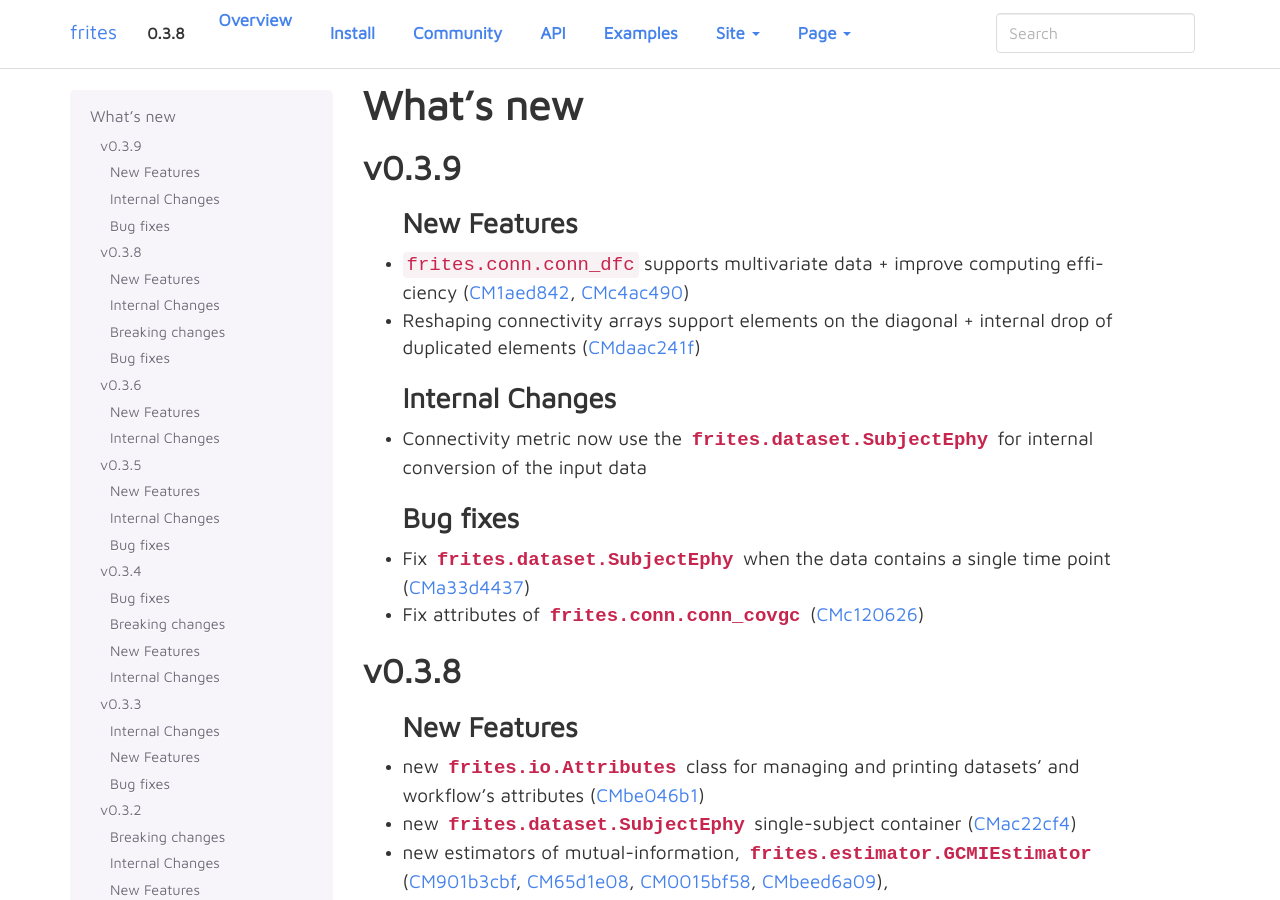
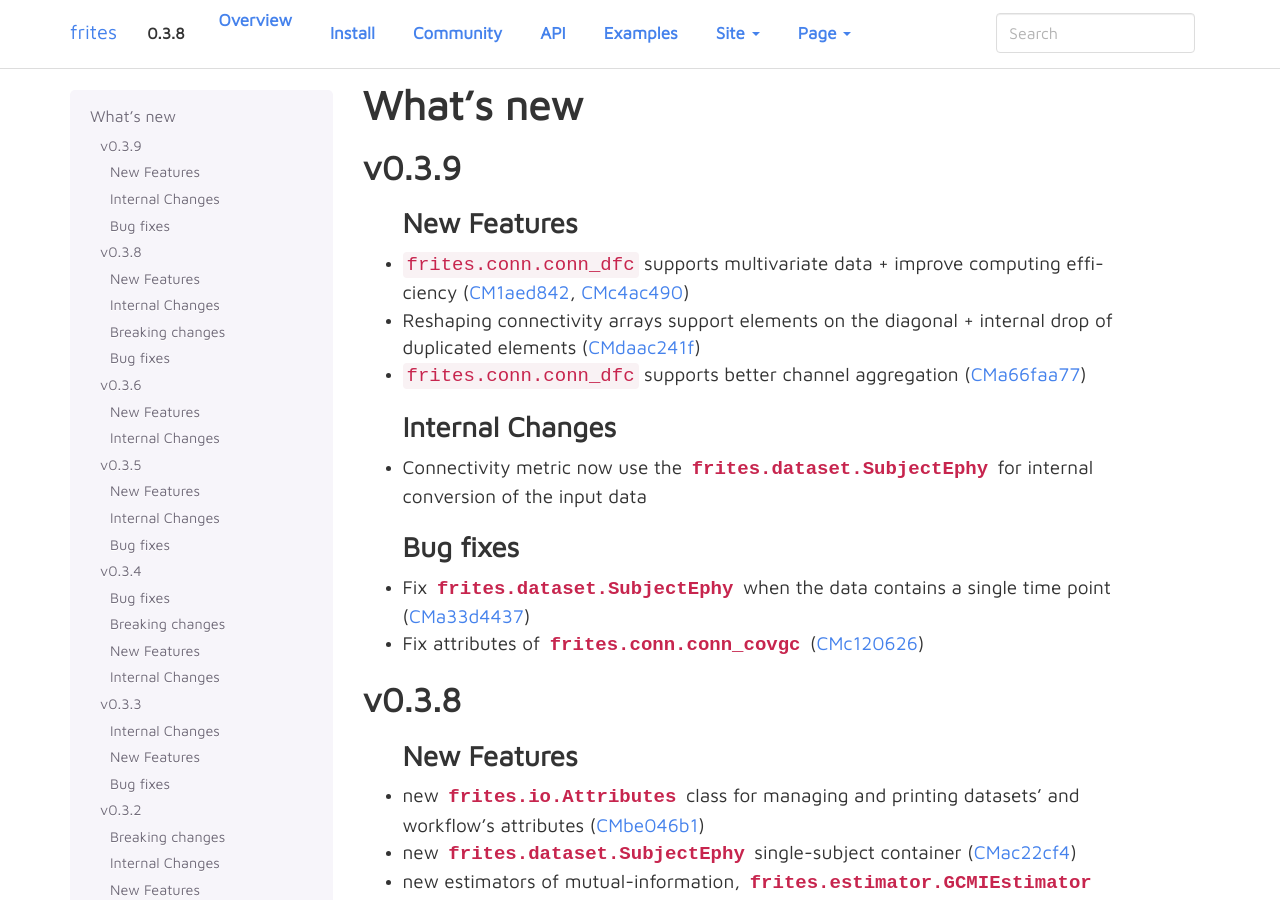
Before and after one commit to brainets/frites, a Sphinx documentation site: the page built from docs/source/whatsnew.rst, in a window 1280 px wide and 900 px high. Built offline with Sphinx 7.4.7, drawn with Linux system fonts in a browser that asks for light colours; pages that are not in the unit, such as notebooks, are missing from menus; cross-references to code outside the pages are shown as plain code.

Commit message:
Update whatsnew

```diff
--- a/docs/source/whatsnew.rst
+++ b/docs/source/whatsnew.rst
@@ -10,6 +10,7 @@ New Features
 ++++++++++++
 * :py:`frites.conn.conn_dfc` supports multivariate data + improve computing efficiency (:commit:`1aed842`, :commit:`c4ac490`)
 * Reshaping connectivity arrays support elements on the diagonal + internal drop of duplicated elements (:commit:`daac241f`)
+* :py:`frites.conn.conn_dfc` supports better channel aggregation (:commit:`a66faa77`)
 
 Internal Changes
 ++++++++++++++++
```
